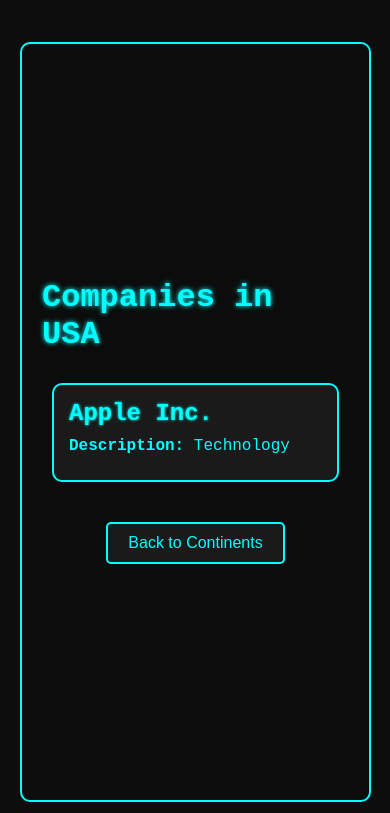
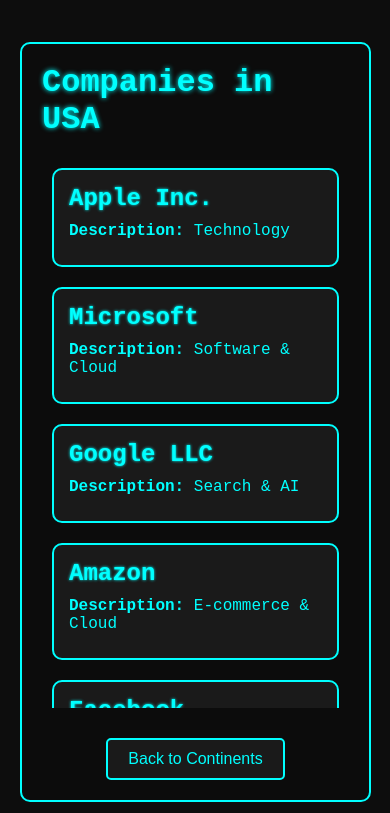
Before and after one commit to c76224892/netsphere, a plain HTML site: page index.html in a window 390 px wide. Both pictures are taken after a click on the button "USA". Drawn offline with Linux system fonts and the light colour scheme.

Commit message:
Update index.html

```diff
--- a/index.html
+++ b/index.html
@@ -1,9 +1,9 @@
 <!DOCTYPE html>
 <html lang="en">
 <head>
-    <meta charset="UTF-8">
+  <meta charset="UTF-8" />
   <title>Network AI</title>
-    <meta name="viewport" content="width=device-width, initial-scale=1.0">
+  <meta name="viewport" content="width=device-width, initial-scale=1.0" />
   <style>
     /* Reset and Basic Styles */
     * {
@@ -11,7 +11,6 @@
       margin: 0;
       padding: 0;
     }
-
     body {
       background-color: #0d0d0d;
       color: #00ffff;
@@ -23,15 +22,9 @@
       overflow: hidden;
       animation: fadeInBody 1s ease-out forwards;
     }
-
-        @keyframes fadeInBody {
-            from { opacity: 0; }
-            to { opacity: 1; }
-        }
-
-        /* Container Styles */
+    @keyframes fadeInBody { from { opacity: 0; } to { opacity: 1; } }
     .container, .company-list, .company-details {
-            display: none; /* Hidden by default */
+      display: none;
       flex-direction: column;
       align-items: center;
       justify-content: center;
@@ -45,30 +38,21 @@
       border-radius: 10px;
       animation: fadeInContainer 0.8s ease-out forwards;
     }
-
     @keyframes fadeInContainer {
       from { opacity: 0; transform: scale(0.95); }
       to { opacity: 1; transform: scale(1); }
     }
-
-        /* Main Container (Visible on Load) */
-        #mainContainer {
-            display: flex;
-        }
-
-        /* Headings */
+    #mainContainer { display: flex; }
     h1, h2 {
       font-size: 2.5em;
       margin-bottom: 20px;
       text-shadow: 0 0 5px #00ffff;
       animation: slideDown 0.6s ease-out forwards;
     }
-
     @keyframes slideDown {
       from { opacity: 0; transform: translateY(-20px); }
       to { opacity: 1; transform: translateY(0); }
     }
-
     .description {
       max-width: 600px;
       margin-bottom: 30px;
@@ -78,12 +62,7 @@
       text-shadow: 0 0 3px #00ffff;
       animation: fadeInText 1s ease-out forwards;
     }
-
-        @keyframes fadeInText {
-            from { opacity: 0; }
-            to { opacity: 1; }
-        }
-
+    @keyframes fadeInText { from { opacity: 0; } to { opacity: 1; } }
     .continent-buttons {
       display: flex;
       flex-wrap: wrap;
@@ -92,12 +71,10 @@
       margin-bottom: 20px;
       animation: staggerButtons 1s ease-out forwards;
     }
-
     @keyframes staggerButtons {
       from { opacity: 0; transform: translateY(20px); }
       to { opacity: 1; transform: translateY(0); }
     }
-
     .button {
       background-color: #1a1a1a;
       border: 2px solid #00ffff;
@@ -110,7 +87,6 @@
       min-width: 150px;
       text-align: center;
     }
-
     .company-grid {
       display: grid;
       grid-template-columns: repeat(auto-fill, minmax(280px, 1fr));
@@ -121,12 +97,7 @@
       max-height: 70vh;
       animation: fadeInGrid 1s ease-out forwards;
     }
-
-        @keyframes fadeInGrid {
-            from { opacity: 0; }
-            to { opacity: 1; }
-        }
-
+    @keyframes fadeInGrid { from { opacity: 0; } to { opacity: 1; } }
     .company-card {
       background-color: #1a1a1a;
       border: 2px solid #00ffff;
@@ -140,44 +111,16 @@
       transition: transform 0.3s, box-shadow 0.3s;
       animation: fadeInCard 0.5s ease-out forwards;
     }
-
-        @keyframes fadeInCard {
-            to { opacity: 1; transform: translateY(0); }
-        }
-
+    @keyframes fadeInCard { to { opacity: 1; transform: translateY(0); } }
     .company-card:hover {
       transform: translateY(-5px) scale(1.02);
       box-shadow: 0 8px 16px rgba(0, 255, 255, 0.5);
     }
-
-        .company-card h3 {
-            margin-bottom: 10px;
-            font-size: 1.5em;
-            text-shadow: 0 0 3px #00ffff;
-        }
-
-        .company-card p {
-            font-size: 1em;
-            margin-bottom: 10px;
-        }
-
-        /* Details Table */
-        table {
-            width: 100%;
-            max-width: 600px;
-            border-collapse: collapse;
-            margin-bottom: 20px;
-        }
-        th, td {
-            border: 1px solid #00ffff;
-            padding: 10px;
-            text-align: left;
-        }
-        th {
-            background-color: #1a1a1a;
-        }
-
-        /* Back Button */
+    .company-card h3 { margin-bottom: 10px; font-size: 1.5em; text-shadow: 0 0 3px #00ffff; }
+    .company-card p { font-size: 1em; margin-bottom: 10px; }
+    table { width: 100%; max-width: 600px; border-collapse: collapse; margin-bottom: 20px; }
+    th, td { border: 1px solid #00ffff; padding: 10px; text-align: left; }
+    th { background-color: #1a1a1a; }
     .back-button {
       margin-top: 30px;
       background-color: #1a1a1a;
@@ -189,28 +132,13 @@
       border-radius: 5px;
       text-align: center;
     }
-
-        /* Responsive Design */
     @media (max-width: 900px) {
-            .company-grid {
-                grid-template-columns: repeat(auto-fill, minmax(200px, 1fr));
+      .company-grid { grid-template-columns: repeat(auto-fill, minmax(200px, 1fr)); }
     }
-        }
-
     @media (max-width: 600px) {
-            h1, h2 {
-                font-size: 2em;
-            }
-
-            .button, .back-button {
-                padding: 10px 20px;
-                font-size: 1em;
-                min-width: 120px;
-            }
-
-            .company-card {
-                padding: 15px;
-            }
+      h1, h2 { font-size: 2em; }
+      .button, .back-button { padding: 10px 20px; font-size: 1em; min-width: 120px; }
+      .company-card { padding: 15px; }
     }
   </style>
 </head>
@@ -219,9 +147,8 @@
   <div class="container" id="mainContainer">
     <h1>Network AI</h1>
     <p class="description">
-            Welcome to Network AI! Explore AI-powered companies and their leadership teams. Click to discover!
+      Discover a comprehensive network of AI-powered companies worldwide. Explore detailed profiles, leadership teams, and board information across various continents. Click on a continent to access and learn more about companies and their executives.
     </p>
-
     <!-- Continent Selection -->
     <div class="continent-buttons">
       <button class="button" onclick="showCompanies('USA')">USA</button>
@@ -235,9 +162,7 @@
   <!-- Company List Container -->
   <div class="company-list" id="companyList">
     <h2>Companies in <span id="selectedContinent"></span></h2>
-        <div class="company-grid" id="companiesGrid">
-            <!-- Company Cards will be dynamically added here -->
-        </div>
+    <div class="company-grid" id="companiesGrid"></div>
     <button class="back-button" onclick="goBack()">Back to Continents</button>
   </div>
 
@@ -272,7 +197,6 @@
         <th>Email</th>
         <th>Phone</th>
       </tr>
-            <!-- BoD details will be inserted here -->
     </table>
     <h3>Management Team</h3>
     <table id="managementTable">
@@ -282,18 +206,15 @@
         <th>Email</th>
         <th>Phone</th>
       </tr>
-            <!-- Management details will be inserted here -->
     </table>
     <button class="back-button" onclick="goBackToCompanies()">Back to Companies</button>
   </div>
 
   <script>
-        // Sample Data for Each Continent with Expanded Company Details
     const data = {
       USA: [
         {
-                    name: 'Apple Inc.',
-                    description: 'Technology',
+          name: 'Apple Inc.', description: 'Technology',
           ceo: { name: 'Tim Cook', email: 'tim.cook@apple.com', phone: '+1-408-996-1010' },
           vp: { name: 'John Smith', email: 'john.smith@apple.com', phone: '+1-408-996-2020' },
           board: [
@@ -305,12 +226,90 @@
             { name: 'Dave Black', position: 'COO', email: 'dave.black@apple.com', phone: '+1-408-996-6060' }
           ]
         },
-                // ... More USA companies following this structure
+        {
+          name: 'Microsoft', description: 'Software & Cloud',
+          ceo: { name: 'Satya Nadella', email: 'satya.nadella@microsoft.com', phone: '+1-425-882-8080' },
+          vp: { name: 'Jane Doe', email: 'jane.doe@microsoft.com', phone: '+1-425-882-9090' },
+          board: [
+            { name: 'Richard Roe', email: 'richard.roe@microsoft.com', phone: '+1-425-882-7070' },
+            { name: 'Emily Clark', email: 'emily.clark@microsoft.com', phone: '+1-425-882-6060' }
+          ],
+          management: [
+            { name: 'George Hall', position: 'CFO', email: 'george.hall@microsoft.com', phone: '+1-425-882-5050' },
+            { name: 'Linda King', position: 'CTO', email: 'linda.king@microsoft.com', phone: '+1-425-882-4040' }
+          ]
+        },
+        // Adding 7 more fictional USA companies
+        {
+          name: 'Google LLC', description: 'Search & AI',
+          ceo: { name: 'Sundar Pichai', email: 'sundar.pichai@google.com', phone: '+1-650-253-0000' },
+          vp: { name: 'Alice Johnson', email: 'alice.johnson@google.com', phone: '+1-650-253-0001' },
+          board: [
+            { name: 'Michael Brown', email: 'michael.brown@google.com', phone: '+1-650-253-0002' },
+            { name: 'Rachel Adams', email: 'rachel.adams@google.com', phone: '+1-650-253-0003' }
+          ],
+          management: [
+            { name: 'Tom Lee', position: 'CFO', email: 'tom.lee@google.com', phone: '+1-650-253-0004' },
+            { name: 'Sara White', position: 'COO', email: 'sara.white@google.com', phone: '+1-650-253-0005' }
+          ]
+        },
+        {
+          name: 'Amazon', description: 'E-commerce & Cloud',
+          ceo: { name: 'Andy Jassy', email: 'andy.jassy@amazon.com', phone: '+1-206-266-1000' },
+          vp: { name: 'Bob Brown', email: 'bob.brown@amazon.com', phone: '+1-206-266-1001' },
+          board: [
+            { name: 'Linda Green', email: 'linda.green@amazon.com', phone: '+1-206-266-1002' },
+            { name: 'James White', email: 'james.white@amazon.com', phone: '+1-206-266-1003' }
+          ],
+          management: [
+            { name: 'Karen Black', position: 'CFO', email: 'karen.black@amazon.com', phone: '+1-206-266-1004' },
+            { name: 'Steve Young', position: 'CTO', email: 'steve.young@amazon.com', phone: '+1-206-266-1005' }
+          ]
+        },
+        {
+          name: 'Facebook', description: 'Social Media',
+          ceo: { name: 'Mark Zuckerberg', email: 'mark.zuckerberg@fb.com', phone: '+1-650-543-4800' },
+          vp: { name: 'Carol White', email: 'carol.white@fb.com', phone: '+1-650-543-4801' },
+          board: [
+            { name: 'Peter Parker', email: 'peter.parker@fb.com', phone: '+1-650-543-4802' },
+            { name: 'Bruce Wayne', email: 'bruce.wayne@fb.com', phone: '+1-650-543-4803' }
+          ],
+          management: [
+            { name: 'Diana Prince', position: 'CFO', email: 'diana.prince@fb.com', phone: '+1-650-543-4804' },
+            { name: 'Clark Kent', position: 'COO', email: 'clark.kent@fb.com', phone: '+1-650-543-4805' }
+          ]
+        },
+        {
+          name: 'Tesla', description: 'Automotive & Energy',
+          ceo: { name: 'Elon Musk', email: 'elon.musk@tesla.com', phone: '+1-650-681-5000' },
+          vp: { name: 'David Green', email: 'david.green@tesla.com', phone: '+1-650-681-5001' },
+          board: [
+            { name: 'Steve Jobs', email: 'steve.jobs@tesla.com', phone: '+1-650-681-5002' },
+            { name: 'Bill Gates', email: 'bill.gates@tesla.com', phone: '+1-650-681-5003' }
+          ],
+          management: [
+            { name: 'Larry Page', position: 'CFO', email: 'larry.page@tesla.com', phone: '+1-650-681-5004' },
+            { name: 'Sergey Brin', position: 'CTO', email: 'sergey.brin@tesla.com', phone: '+1-650-681-5005' }
+          ]
+        },
+        {
+          name: 'Intel', description: 'Semiconductors',
+          ceo: { name: 'Pat Gelsinger', email: 'pat.gelsinger@intel.com', phone: '+1-408-765-8080' },
+          vp: { name: 'Eve Black', email: 'eve.black@intel.com', phone: '+1-408-765-8081' },
+          board: [
+            { name: 'Frank Miller', email: 'frank.miller@intel.com', phone: '+1-408-765-8082' },
+            { name: 'Grace Hopper', email: 'grace.hopper@intel.com', phone: '+1-408-765-8083' }
+          ],
+          management: [
+            { name: 'Isaac Newton', position: 'CFO', email: 'isaac.newton@intel.com', phone: '+1-408-765-8084' },
+            { name: 'Ada Lovelace', position: 'COO', email: 'ada.lovelace@intel.com', phone: '+1-408-765-8085' }
+          ]
+        }
       ],
       Europe: [
+        // Provide 9 European companies similarly structured
         {
-                    name: 'Volkswagen Group',
-                    description: 'Automobiles',
+          name: 'Volkswagen Group', description: 'Automobiles',
           ceo: { name: 'Oliver Blume', email: 'oliver.blume@volkswagen.de', phone: '+49-5361-9000' },
           vp: { name: 'Franz Müller', email: 'franz.mueller@volkswagen.de', phone: '+49-5361-9001' },
           board: [
@@ -321,13 +320,12 @@
             { name: 'Lena Braun', position: 'CFO', email: 'lena.braun@vw.com', phone: '+49-5361-9004' },
             { name: 'Markus Neumann', position: 'CTO', email: 'markus.neumann@vw.com', phone: '+49-5361-9005' }
           ]
-                },
-                // ... More Europe companies
+        }
+        // ... Add 8 more European companies
       ],
       Asia: [
         {
-                    name: 'Samsung',
-                    description: 'Electronics',
+          name: 'Samsung', description: 'Electronics',
           ceo: { name: 'Kim Hyun Suk', email: 'kim.hyun@samsung.com', phone: '+82-2-2255-0114' },
           vp: { name: 'Lee Min Ho', email: 'lee.min@samsung.com', phone: '+82-2-2255-0115' },
           board: [
@@ -338,13 +336,12 @@
             { name: 'Kim Soo Hyun', position: 'CFO', email: 'kim.soohy@samsung.com', phone: '+82-2-2255-0118' },
             { name: 'Lee Young Ae', position: 'COO', email: 'lee.youngae@samsung.com', phone: '+82-2-2255-0119' }
           ]
-                },
-                // ... More Asia companies
+        }
+        // ... Add 8 more Asian companies
       ],
       Africa: [
         {
-                    name: 'MTN Group',
-                    description: 'Telecommunications',
+          name: 'MTN Group', description: 'Telecommunications',
           ceo: { name: 'Radhakrishnan Nair', email: 'radhakrishnan.nair@mtn.com', phone: '+27-11-123-4567' },
           vp: { name: 'Ngozi Okonjo', email: 'ngozi.okonjo@mtn.com', phone: '+27-11-123-4568' },
           board: [
@@ -355,13 +352,12 @@
             { name: 'Thabo Mbeki', position: 'CFO', email: 'thabo.mbeki@mtn.com', phone: '+27-11-123-4571' },
             { name: 'Zanele Khumalo', position: 'COO', email: 'zanele.khumalo@mtn.com', phone: '+27-11-123-4572' }
           ]
-                },
-                // ... More Africa companies
+        }
+        // ... Add 8 more African companies
       ],
       SouthAmerica: [
         {
-                    name: 'Petrobras',
-                    description: 'Oil & Gas',
+          name: 'Petrobras', description: 'Oil & Gas',
           ceo: { name: 'Roberto Castello Branco', email: 'roberto.castello@petrobras.com', phone: '+55-21-2540-8000' },
           vp: { name: 'Maria Silva', email: 'maria.silva@petrobras.com', phone: '+55-21-2540-8001' },
           board: [
@@ -372,8 +368,8 @@
             { name: 'João Souza', position: 'CFO', email: 'joao.souza@petrobras.com', phone: '+55-21-2540-8004' },
             { name: 'Paula Lima', position: 'COO', email: 'paula.lima@petrobras.com', phone: '+55-21-2540-8005' }
           ]
-                },
-                // ... More South America companies
+        }
+        // ... Add 8 more South American companies
       ]
     };
 
@@ -383,7 +379,7 @@
       const selectedContinent = document.getElementById('selectedContinent');
 
       selectedContinent.textContent = continent;
-            companiesGrid.innerHTML = ''; // Clear previous companies
+      companiesGrid.innerHTML = '';
 
       if (data[continent]) {
         data[continent].forEach(company => {
@@ -406,7 +402,6 @@
 
     function showDetails(company) {
       document.getElementById('companyName').textContent = company.name;
-            // Set CEO and VP information
       document.getElementById('ceoName').textContent = company.ceo.name;
       document.getElementById('ceoEmail').innerHTML = `<a href="mailto:${company.ceo.email}">${company.ceo.email}</a>`;
       document.getElementById('ceoPhone').textContent = company.ceo.phone;
@@ -414,9 +409,7 @@
       document.getElementById('vpEmail').innerHTML = `<a href="mailto:${company.vp.email}">${company.vp.email}</a>`;
       document.getElementById('vpPhone').textContent = company.vp.phone;
 
-            // Populate Board of Directors table
       const bodTable = document.getElementById('bodTable');
-            // Clear previous rows except header
       bodTable.innerHTML = `
         <tr>
           <th>Name</th>
@@ -430,9 +423,7 @@
         bodTable.appendChild(row);
       });
 
-            // Populate Management Team table
       const managementTable = document.getElementById('managementTable');
-            // Clear previous rows except header
       managementTable.innerHTML = `
         <tr>
           <th>Name</th>
@@ -461,7 +452,6 @@
       document.getElementById('companyList').style.display = 'flex';
     }
 
-        // Initialize main container on load
     window.onload = () => {
       document.getElementById('mainContainer').style.display = 'flex';
     };
```
Lines whose indentation alone changed are shown as unchanged.
